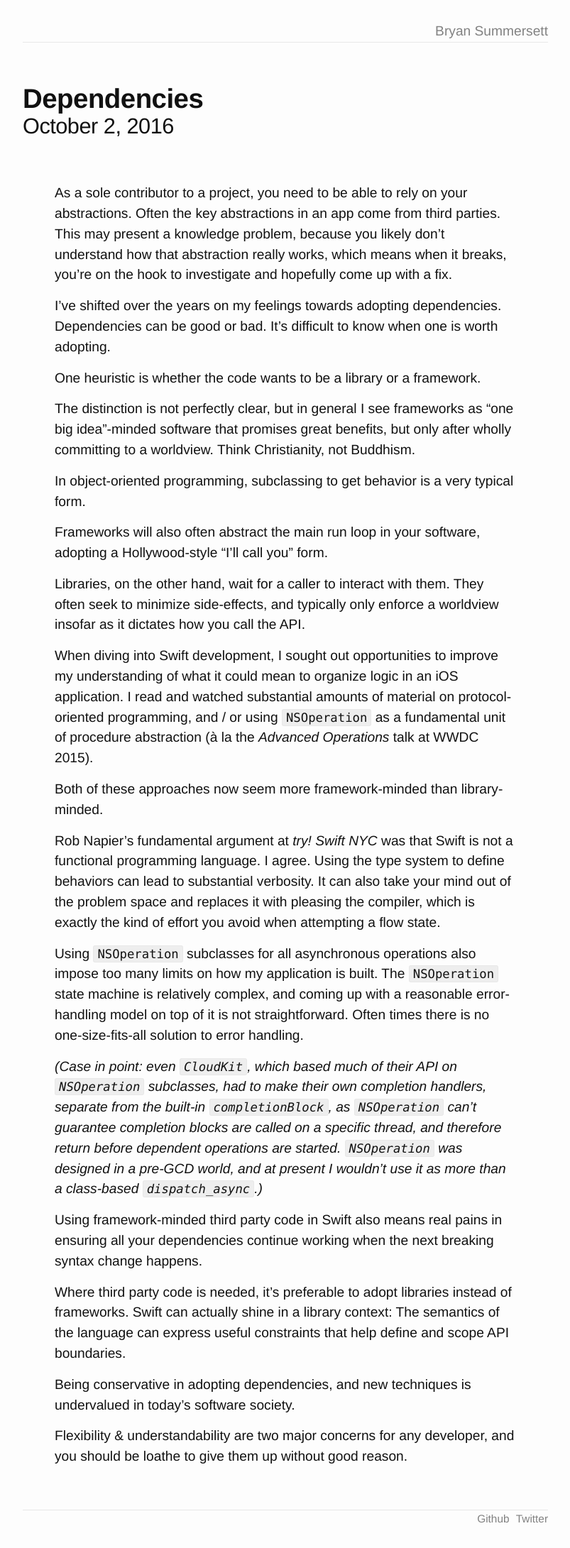
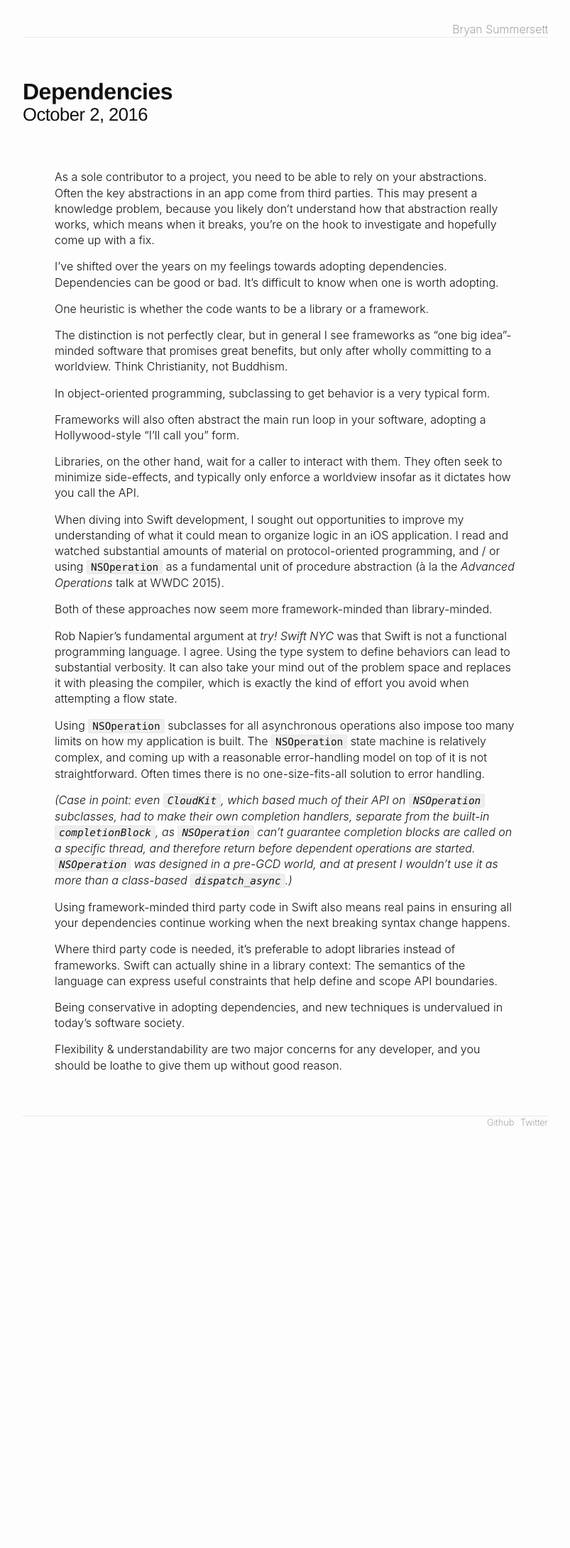
Before and after one commit to bryansum/bsumm.net, a Jekyll site: the page built from index.html, in a window 1280 px wide. Shown: the whole page at 71% size, without its empty margins (238-1041 px from the left). Built offline with Jekyll 4.4.1, drawn with Linux system fonts in a browser that asks for light colours; after the commit the page ends 1620 px from its top, so only the background shows below that.

```diff
--- a/_sass/_base.scss
+++ b/_sass/_base.scss
@@ -17,13 +17,6 @@
     font: $base-font-weight #{$base-font-size}/#{$base-line-height} $base-font-family;
     color: $text-color;
     background-color: $background-color;
-    -webkit-text-size-adjust: 100%;
-    -webkit-font-feature-settings: "kern" 1;
-    -moz-font-feature-settings: "kern" 1;
-    -o-font-feature-settings: "kern" 1;
-    font-feature-settings: "kern" 1;
-    font-kerning: normal;
-    font-rendering: optimizeLegibility;
 }
 
 
--- a/css/main.scss
+++ b/css/main.scss
@@ -6,11 +6,11 @@
 
 
 // Our variables
-$base-font-family: "SF UI Text", Helvetica, Arial, sans-serif;
-$base-font-size:   1.2em;
+$base-font-family: -apple-system, BlinkMacSystemFont, 'Segoe UI', Roboto, Helvetica, Arial, sans-serif, 'Apple Color Emoji', 'Segoe UI Emoji', 'Segoe UI Symbol';
+$base-font-size:   1em;
 $base-font-weight: 300;
 $small-font-size:  $base-font-size * 0.875;
-$base-line-height: 1.5;
+$base-line-height: 1.387;
 
 $spacing-unit:     30px;
 
```
